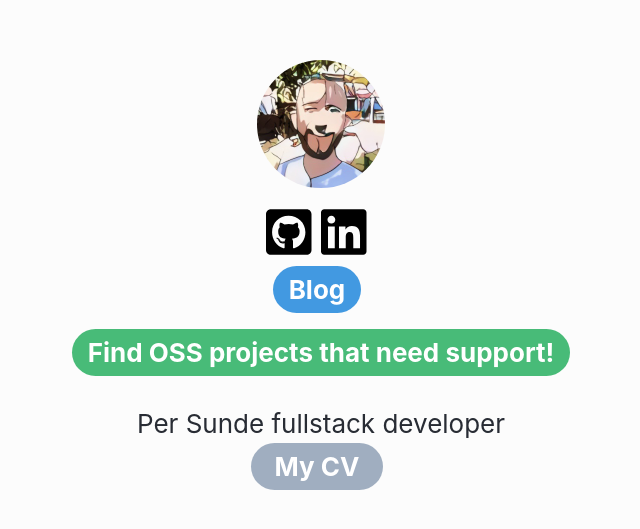
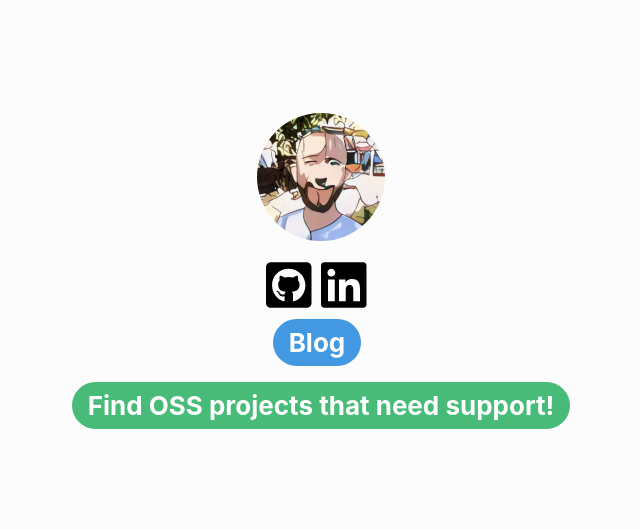
Before and after one commit to persunde/persunde.github.io, a Next.js app: page / in a window 1280 px wide. Shown: the part 127-656 px from the top of the page, without its empty margins (319-959 px from the left). Built offline with nearby package versions, Linux system fonts and the light colour scheme.

Commit message:
removed cv button from frontpage. added tailwind purge

```diff
--- a/pages/cv_august.pdf.tsx
+++ /dev/null
@@ -1,17 +0,0 @@
-import Link from "next/link";
-import React from "react";
-
-export default function Home() {
-    return (
-        <header className="App-header flex h-screen">
-            <div className="m-auto space-y-6">
-            <div>Per Sunde fullstack developer</div>
-            <div className="pr-2">
-                <Link href="/assets/cv/cv.pdf">
-                    <a className="bg-gray-500 hover:bg-gray-700 text-white font-bold py-2 px-6 rounded-full padding">My CV</a>
-                </Link>
-            </div>
-            </div>
-        </header>
-    )
-}
--- a/pages/index.tsx
+++ b/pages/index.tsx
@@ -32,14 +32,6 @@ export default function Home() {
               </Link>
             </div>
           </div>
-          <div className="space-y-1">
-            <div>Per Sunde fullstack developer</div>
-            <div className="pr-2">
-              <Link href="/assets/cv/cv.pdf">
-                <a className="bg-gray-500 hover:bg-gray-700 text-white font-bold py-2 px-6 rounded-full padding">My CV</a>
-              </Link>
-            </div>
-          </div>
         </div>
       </header>
     </div>
--- a/tailwind.config.js
+++ b/tailwind.config.js
@@ -1,4 +1,6 @@
 module.exports = {
+  purge: ['./pages/**/*.js', './pages/**/*.ts', './pages/**/*.tsx', './components/**/*.js', './components/**/*.ts', './components/**/*.tsx'],
+  darkMode: false, // or 'media' or 'class'
   theme: {
     extend: {
       colors: {
```
Also changed, not shown: 1 other file (tests, documents, lock files or other folders).
